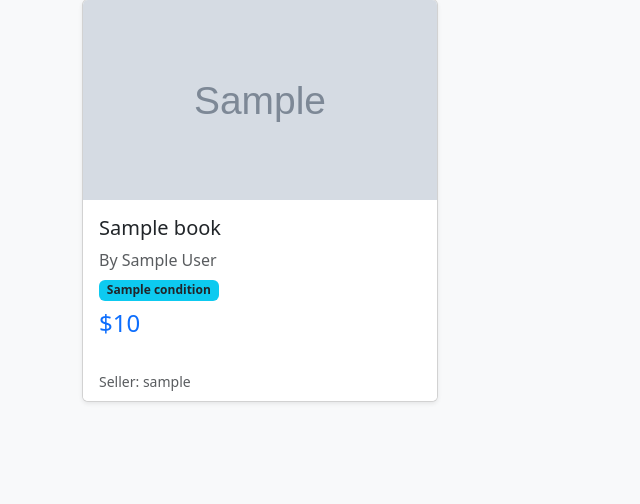
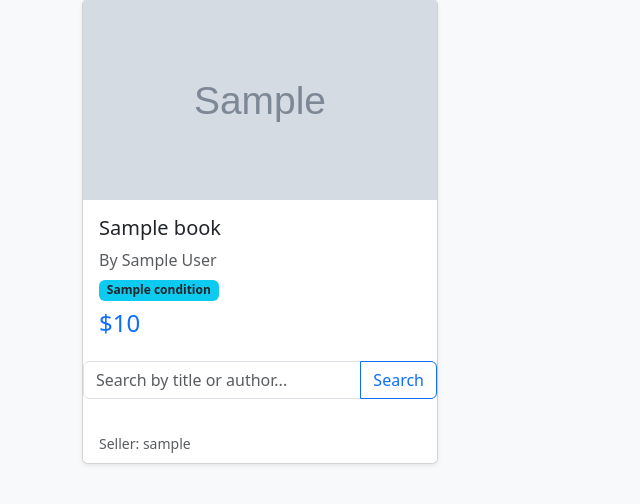
Before and after one commit to saleh-er/BookExchange-Local-Marketplace, a Django app: template books/templates/books/book_list.html in a window 1280 px wide. Shown: the part 143-647 px from the top of the page, without its empty margins (0-640 px from the left). Run offline with Django 5.2, Linux system fonts and the light colour scheme; the template is opened without the code that fills it: most values are stand-ins (such as "Sample title", 1, 10 or a date in 2020); grey boxes marked "Sample" are stand-in pictures; parts of the project's set-up code (start-up, migrations or seed data) failed here and were passed over.

Commit message:
feat: implement search functionality for book titles and authors

```diff
--- a/books/templates/books/book_list.html
+++ b/books/templates/books/book_list.html
@@ -15,6 +15,12 @@
                 <span class="badge bg-info text-dark">{{ book.condition }}</span>
                 <h4 class="mt-2 text-primary">${{ book.price }}</h4>
             </div>
+            <form method="GET" action="{% url 'book_list' %}" class="mb-4">
+    <div class="input-group">
+        <input type="text" name="q" class="form-control" placeholder="Search by title or author..." value="{{ request.GET.q }}">
+        <button class="btn btn-outline-primary" type="submit">Search</button>
+    </div>
+</form>
             <div class="card-footer bg-white border-top-0">
                 <small class="text-muted">Seller: {{ book.seller.username }}</small>
             </div>
```
Also changed, not shown: books/views.py (+10 -1 lines).
